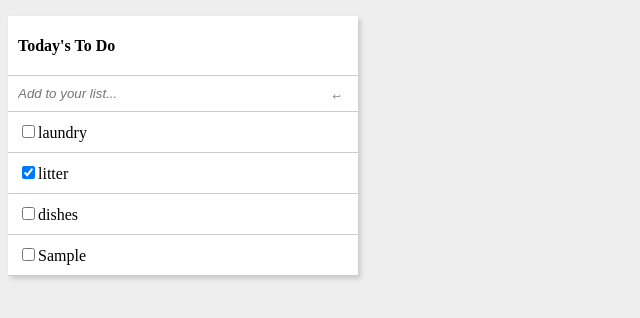
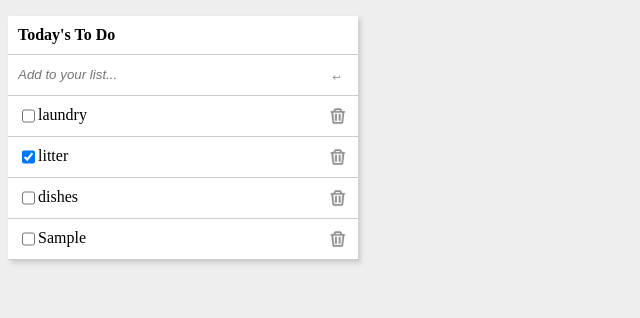
Before and after one commit to Retky/Mv-ToDoList, a website built with webpack: page src/index.html in a window 1280 px wide. Both pictures are taken after typing "Sample" into the empty fields and a click on the button 341 px from the left and 93 px from the top of the page. Shown: the whole page, without its empty margins (0-640 px from the left). Built offline with nearby package versions, Linux system fonts and the light colour scheme.

Commit message:
Add 'remove icon'

```diff
--- a/src/index.html
+++ b/src/index.html
@@ -7,7 +7,7 @@
   </head>
   <body>
     <ul id="todoList">
-      <li  class="task"><h1>Today's To Do</h1></li>
+      <h1 class="task">Today's To Do</h1>
       <form id="add"  class="task">
         <input id="addTask" type="text" name="addTask" value="" placeholder="Add to your list...">
         <button type="submit" id="enter"></button>
--- a/src/index.js
+++ b/src/index.js
@@ -1,5 +1,6 @@
 import './style.css';
 import enterImg from './img/enter.png';
+import trashImg from './img/trash.png';
 import {taskList} from './modules/taskList.mjs';
 import listen  from './modules/addTask.mjs';
 import newLi from './modules/taskBuild.mjs'
@@ -15,7 +16,7 @@ addBtn.appendChild(enter)
 
 // Display list
 taskList.forEach((item) => {
-  todoList.appendChild(newLi(item.name, item.index, item.compleated));
+  todoList.appendChild(newLi(item.name, item.index, item.compleated, trashImg));
 });
 
-listen(taskList)
+listen(taskList, trashImg)
--- a/src/modules/addtask.mjs
+++ b/src/modules/addtask.mjs
@@ -13,22 +13,22 @@ const newTask = (name, index) => {
 }
 
 // Add to the list
-const addToLi = (name, index) => {
+const addToLi = (name, index, trashImg) => {
   const element = document.createElement('li');
   element.classList = 'task'
 
-  element.innerHTML = `<input class="task" type="checkbox" name="${index}"><label for="${index}">${name}</label>`;
+  element.innerHTML = `<input class="task" type="checkbox" name="${index}"><label for="${index}">${name}</label><div class="remove"><img src=${trashImg} alt="remove"/>`;
   todoList.appendChild(element);
 };
 
 // Add task to the list and display
-const listen = (taskList) => {
+const listen = (taskList, trashImg) => {
   addDiv.addEventListener('submit', (e) => {
     e.preventDefault()
     if (input.value) {
       taskList.push(newTask(input.value, taskList.length))
 
-      addToLi(input.value, taskList.length)
+      addToLi(input.value, taskList.length, trashImg)
 
       input.value = '';
     }
--- a/src/modules/taskBuild.mjs
+++ b/src/modules/taskBuild.mjs
@@ -1,12 +1,12 @@
 // Create Li element
-const newLi = (name, index, compleated) => {
+const newLi = (name, index, compleated, trashImg) => {
   const element = document.createElement('li');
   element.classList = 'task'
   if (compleated) {
-    element.innerHTML = `<input type="checkbox" name="${index}" checked><label for="${index}">${name}</label>`;
+    element.innerHTML = `<input type="checkbox" name="${index}" checked><label for="${index}">${name}</label><div class="remove"><img src=${trashImg} alt="remove"/>`;
     return element;
   }
-  element.innerHTML = `<input class="task" type="checkbox" name="${index}"><label for="${index}">${name}</label>`;
+  element.innerHTML = `<input class="task" type="checkbox" name="${index}"><label for="${index}">${name}</label><div class="remove"><img src=${trashImg} alt="remove"/>`;
   return element;
 };
 
--- a/src/style.css
+++ b/src/style.css
@@ -12,11 +12,15 @@ body {
 
 h1 {
   font-size: 1rem;
+  border-bottom: solid #ccc 1px;
+  padding: 10px;
+  margin: 0;
 }
 
 #addTask {
   border: none;
   font-style: italic;
+  line-height: 20px;
   box-sizing: border-box;
   width: 100%;
   padding: 10px;
@@ -25,6 +29,7 @@ h1 {
 .task {
   border-bottom: solid #ccc 1px;
   padding: 10px;
+  display: flex;
 }
 
 #add {
@@ -38,6 +43,16 @@ h1 {
   border: none;
   background: inherit;
   padding: 0 10px 0 0;
-  height: 35px;
+  height: 40px;
   width: 35px;
 }
+
+.remove {
+  height: 20px;
+  width: 20px;
+  margin-left: auto;
+}
+
+.remove img {
+  height: 100%;
+}
```
Also changed, not shown: src/img/trash.png (added).
